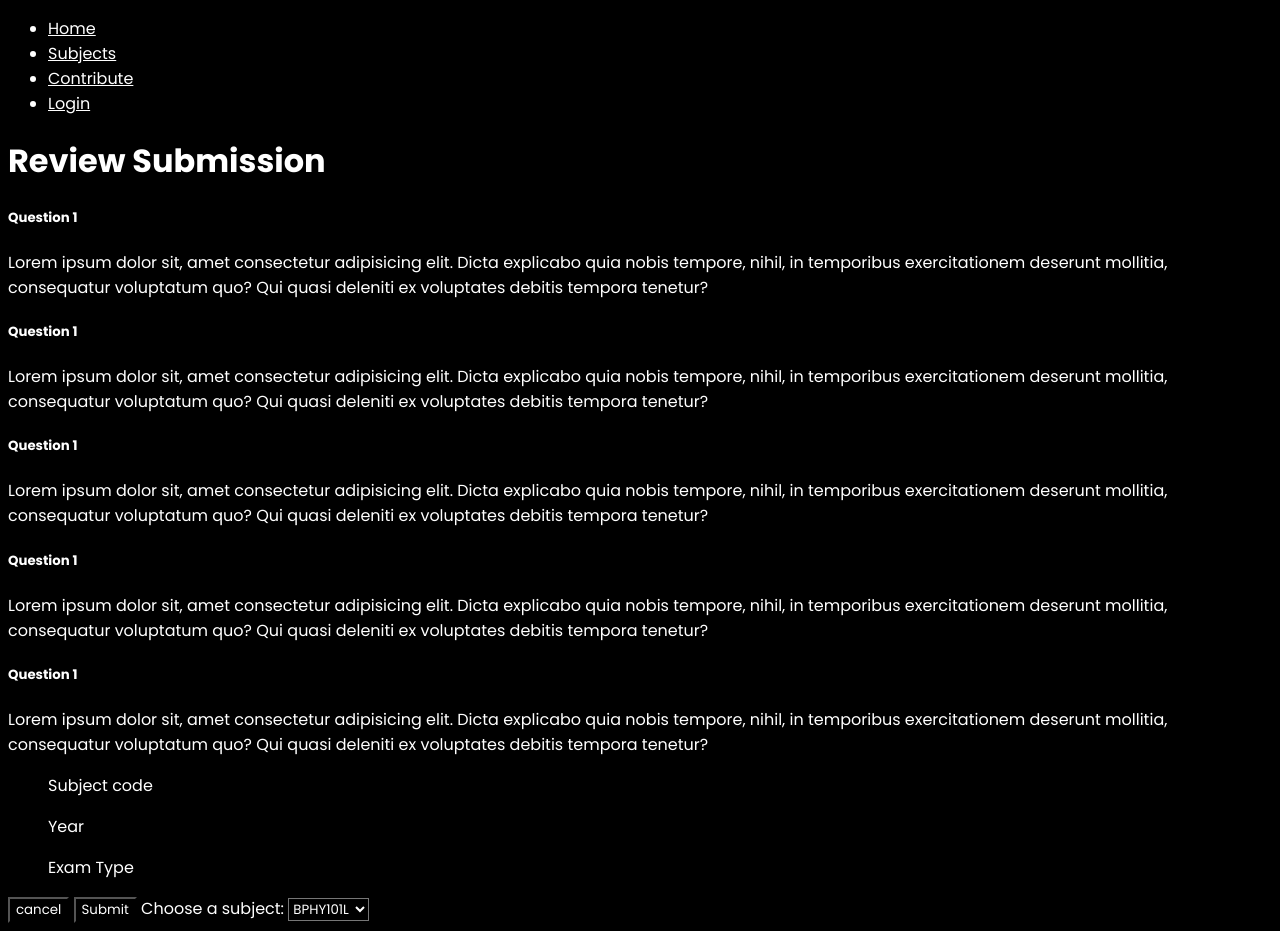
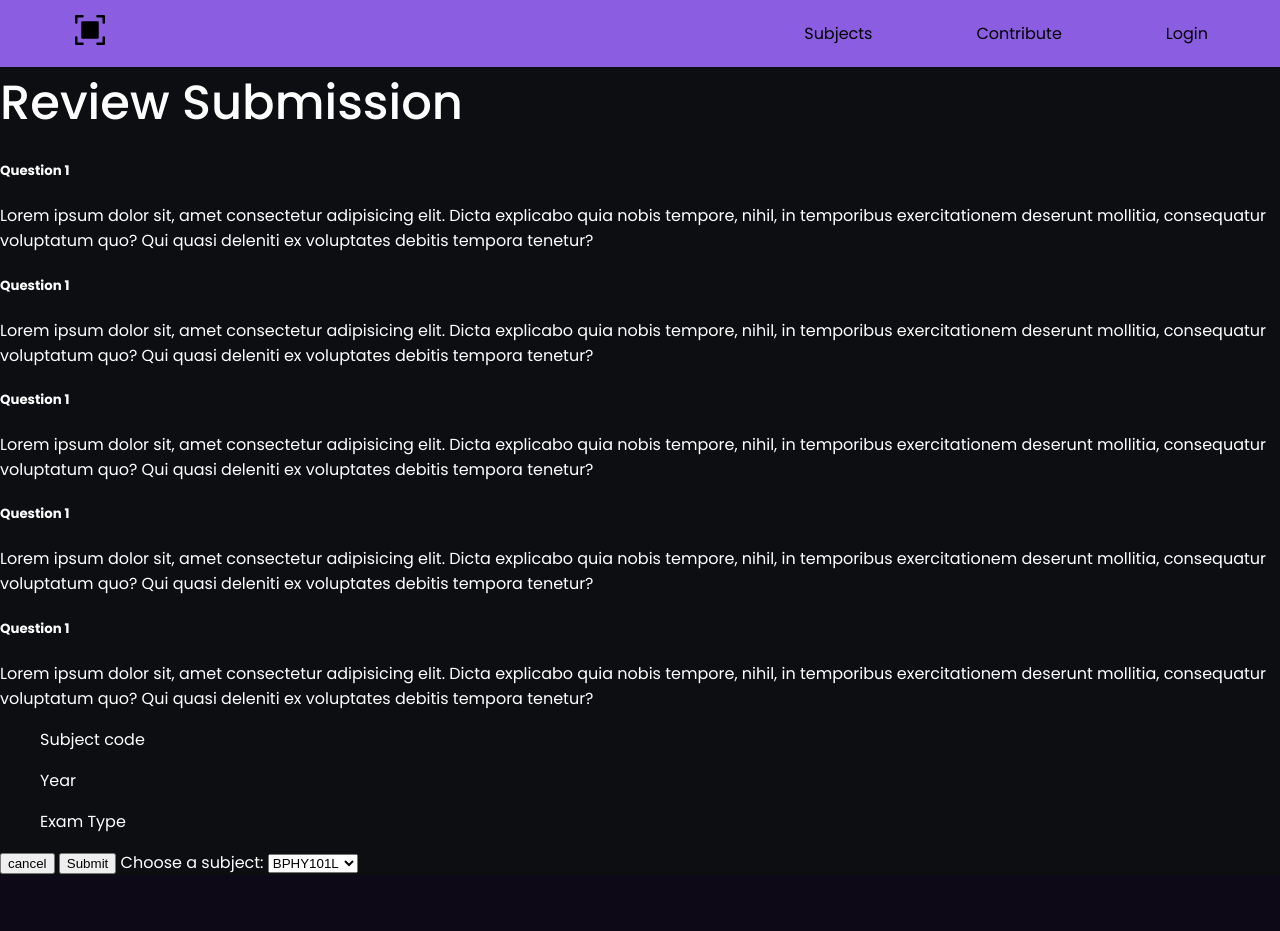
Before and after one commit to rs0125/OCR_ques_bank, a Flask app: page /review in a window 1280 px wide. After the commit the page ends 874 px from the top, so only its background shows below. Run offline with Flask 2, Linux system fonts and the light colour scheme.

Commit message:
fix : Updated Stylesheet

```diff
--- a/static/stylesheets/style.css
+++ b/static/stylesheets/style.css
@@ -1,5 +1,63 @@
-* {
-    font-family: Poppins;
-    color: white;
-    background-color: black;
+
+
+body {
+    margin: 0;
+    font-family: Poppins, sans-serif;
+    background-color: #0c0e12; /* Dark background color */
+    color: white; /* Text color */
 }
+
+.navbar {
+    background-color: #8a5de1; /* Light purple background */
+    display: flex;
+    align-items: center;
+    justify-content: space-between;
+    padding: 10px 20px;
+}
+
+
+.logo-image {
+    height: 40px;
+}
+
+.nav-links {
+    list-style: none;
+    display: flex;
+    color:#0c0e12;
+    font-weight: 400;
+    margin: 0;
+    padding: 0 50;
+}
+
+
+
+
+.nav-links li {
+    margin: 0 52px;
+}
+
+.nav-links a {
+    text-decoration: none;
+    color: black;
+    font-weight: 400;
+}
+
+.main-content {
+    text-align: center;
+    margin-top: 100px;
+}
+
+.illustration {
+    max-width: 400px;
+    margin-bottom: 20px;
+}
+
+h1 {
+    font-size: 3em;
+    font-weight: 500;
+    margin: 0;
+}
+
+.logo{
+    margin-left: 50px;
+}
--- a/templates/layout.html
+++ b/templates/layout.html
@@ -17,21 +17,16 @@
 
 
 <body>
-  <div>
-
-    <div>
-      <ul>
-        <li><a href="/">Home</a></li>
+  <nav class="navbar">
+    <div class="logo">
+        <a href="/"><img src="/static/logo.svg" alt="Logo" class="logo-image"></a>
+    </div>
+    <ul class="nav-links">
         <li><a href="/subjects">Subjects</a></li>
-        <li><a href="https://github.com/rs0125/Scan_kumar">Contribute</a></li>
+        <li><a href="/dashboard">Contribute</a></li>
         <li><a href="/login">Login</a></li>
-      </ul>
-    </div>
-    <div>
-
-    </div>
-
-  </div>
+    </ul>
+</nav>
 
   {% block content %} {% endblock %}
 
```
Also changed, not shown: templates/index.html (+11 -2 lines), static/Edulink_PC_illustration 1.svg (added), static/logo.svg (added).
